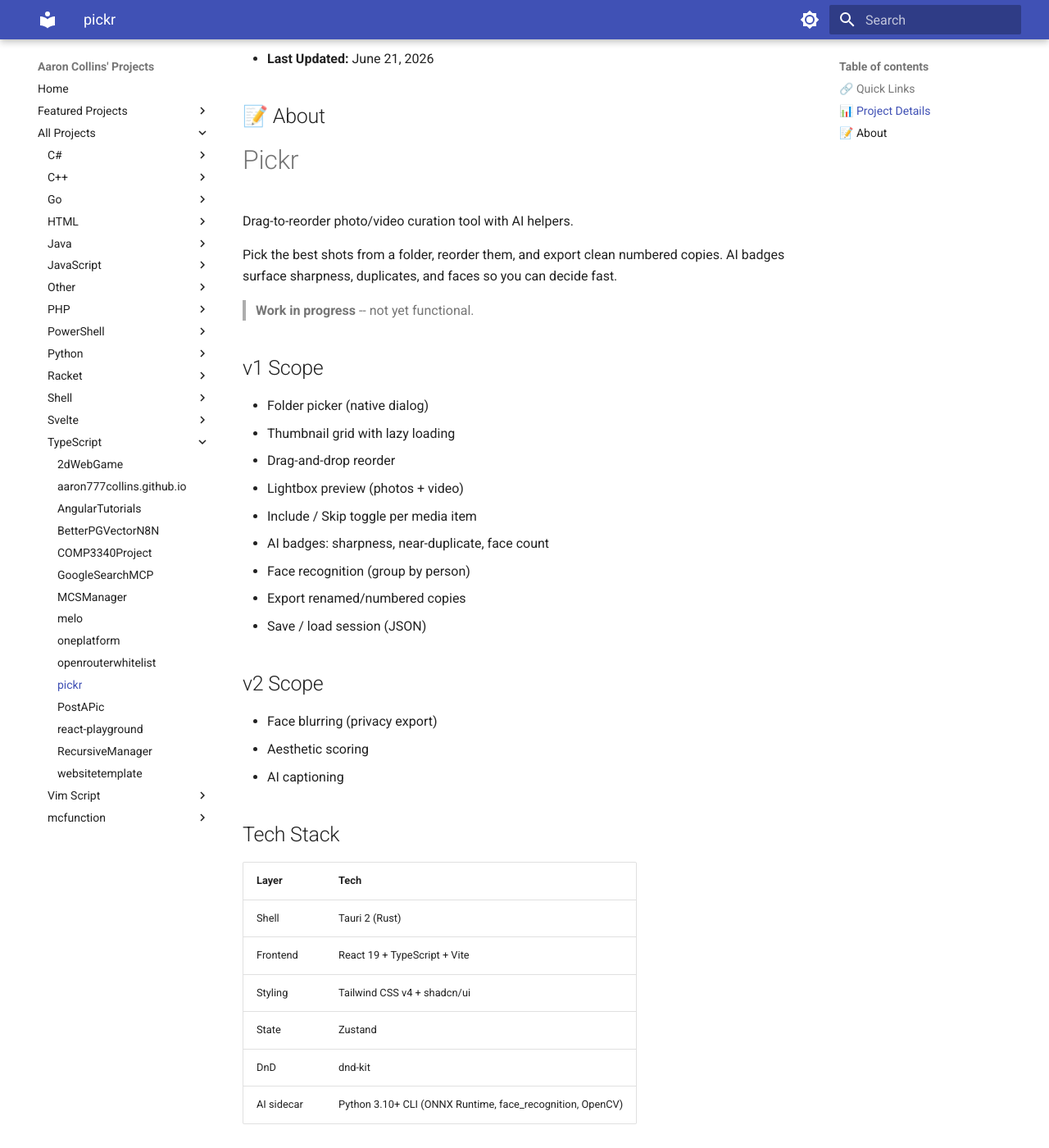
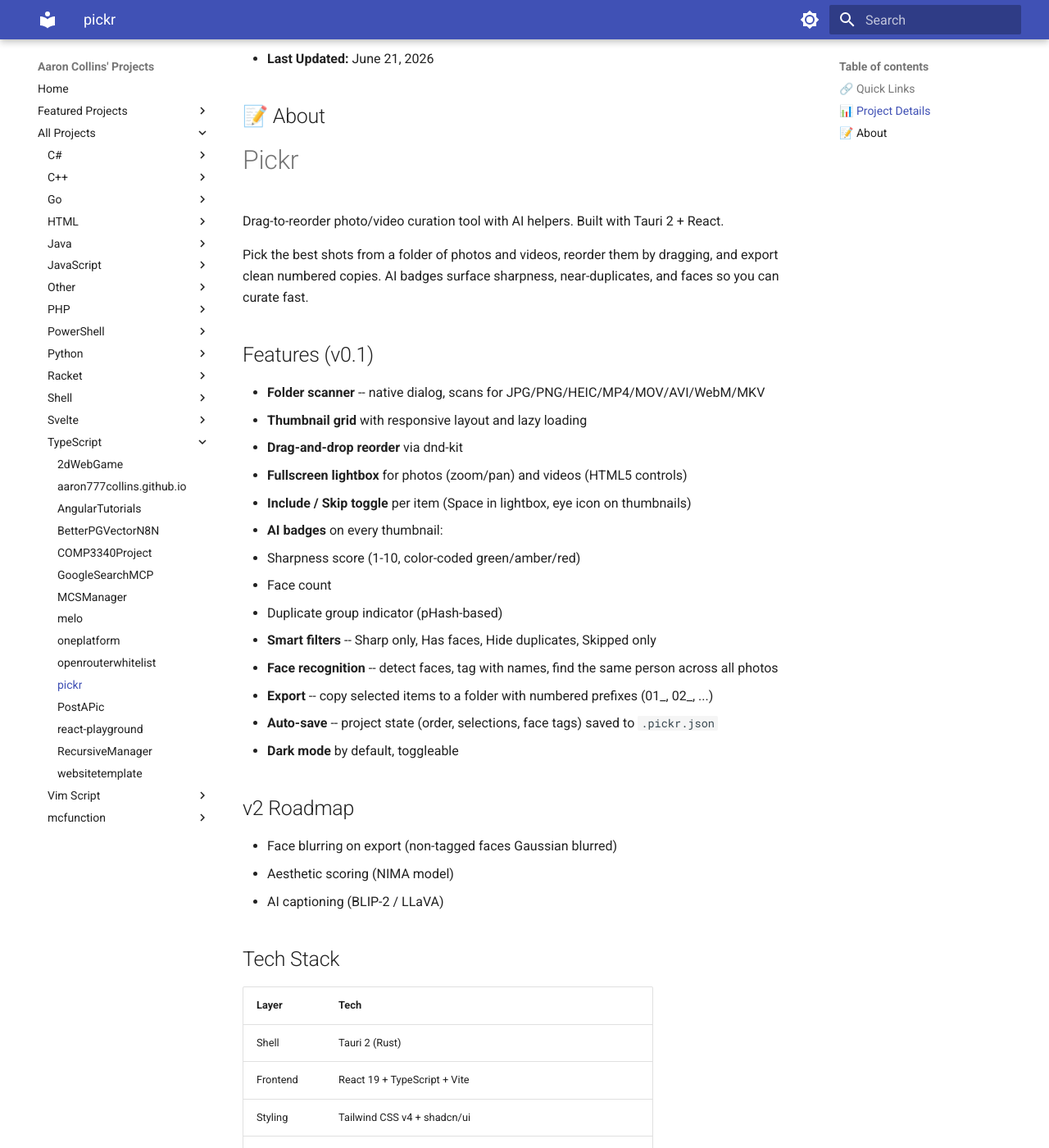
Before and after one commit to aaron777collins/projects, an MkDocs documentation site: the page built from docs/pickr.md, in a window 1280 px wide and 1400 px high, scrolled down 423 px. Shown: the whole window at 82% size. Built offline with MkDocs 1.6.1 and Material for MkDocs 9.7.7, drawn with Linux system fonts in a browser that asks for light colours; some of the changed text lies outside the part shown.

````diff
--- a/docs/pickr.md
+++ b/docs/pickr.md
@@ -16,29 +16,32 @@
 
 # Pickr
 
-Drag-to-reorder photo/video curation tool with AI helpers.
+Drag-to-reorder photo/video curation tool with AI helpers. Built with Tauri 2 + React.
 
-Pick the best shots from a folder, reorder them, and export clean numbered copies. AI badges surface sharpness, duplicates, and faces so you can decide fast.
+Pick the best shots from a folder of photos and videos, reorder them by dragging, and export clean numbered copies. AI badges surface sharpness, near-duplicates, and faces so you can curate fast.
 
-> **Work in progress** -- not yet functional.
+## Features (v0.1)
 
-## v1 Scope
+- **Folder scanner** -- native dialog, scans for JPG/PNG/HEIC/MP4/MOV/AVI/WebM/MKV
+- **Thumbnail grid** with responsive layout and lazy loading
+- **Drag-and-drop reorder** via dnd-kit
+- **Fullscreen lightbox** for photos (zoom/pan) and videos (HTML5 controls)
+- **Include / Skip toggle** per item (Space in lightbox, eye icon on thumbnails)
+- **AI badges** on every thumbnail:
+  - Sharpness score (1-10, color-coded green/amber/red)
+  - Face count
+  - Duplicate group indicator (pHash-based)
+- **Smart filters** -- Sharp only, Has faces, Hide duplicates, Skipped only
+- **Face recognition** -- detect faces, tag with names, find the same person across all photos
+- **Export** -- copy selected items to a folder with numbered prefixes (01_, 02_, ...)
+- **Auto-save** -- project state (order, selections, face tags) saved to `.pickr.json`
+- **Dark mode** by default, toggleable
 
-- Folder picker (native dialog)
-- Thumbnail grid with lazy loading
-- Drag-and-drop reorder
-- Lightbox preview (photos + video)
-- Include / Skip toggle per media item
-- AI badges: sharpness, near-duplicate, face count
-- Face recognition (group by person)
-- Export renamed/numbered copies
-- Save / load session (JSON)
+## v2 Roadmap
 
-## v2 Scope
-
-- Face blurring (privacy export)
-- Aesthetic scoring
-- AI captioning
+- Face blurring on export (non-tagged faces Gaussian blurred)
+- Aesthetic scoring (NIMA model)
+- AI captioning (BLIP-2 / LLaVA)
 
 ## Tech Stack
 
@@ -48,16 +51,47 @@ Pick the best shots from a folder, reorder them, and export clean numbered copie
 | Frontend | React 19 + TypeScript + Vite |
 | Styling | Tailwind CSS v4 + shadcn/ui |
 | State | Zustand |
-| DnD | dnd-kit |
-| AI sidecar | Python 3.10+ CLI (ONNX Runtime, face_recognition, OpenCV) |
+| Drag & drop | dnd-kit |
+| AI sidecar | Python 3.10+ (OpenCV, face_recognition/dlib, imagehash, Pillow) |
 
-## Development
+## Getting Started
+
+### Prerequisites
+
+- Node.js 20+
+- Rust (via rustup)
+- Python 3.10+
+- System deps (Linux): `sudo apt install cmake build-essential libopenblas-dev liblapack-dev libgtk-3-dev libwebkit2gtk-4.1-dev libsoup-3.0-dev librsvg2-dev ffmpeg`
+
+### Setup
 
 ```bash
-npm install          # install frontend deps
-npm run dev          # Vite dev server only
-npm run tauri dev    # full Tauri app (compiles Rust on first run)
+# Frontend
+npm install
+
+# Python sidecar
+cd sidecar
+python3 -m venv .venv
+source .venv/bin/activate
+pip install -e ".[dev]"        # core features
+pip install -e ".[dev,faces]"  # + face recognition (requires cmake + dlib)
+cd ..
+
+# Run
+npm run dev          # Vite dev server only (http://localhost:1420)
+npm run tauri dev    # full desktop app (compiles Rust on first run)
 ```
+
+## Architecture
+
+```
+src/                  React frontend (components, stores, features)
+src-tauri/            Rust backend (Tauri commands, sidecar spawning)
+sidecar/              Python CLI for media analysis
+docs/                 Architecture docs + usage guide
+```
+
+See [docs/ARCHITECTURE.md](docs/ARCHITECTURE.md) for the full architecture and [docs/USAGE.md](docs/USAGE.md) for the user journey.
 
 ## License
 
````
Also changed, not shown: other parts of docs/pickr.md (+1 -1 lines), docs/MinecraftDatapackLanguage.md (+1 -1 lines), docs/oneplatform.md (+17 -1 lines), docs/projects-test.md (+1 -1 lines), docs/projects.md (+1 -1 lines).
